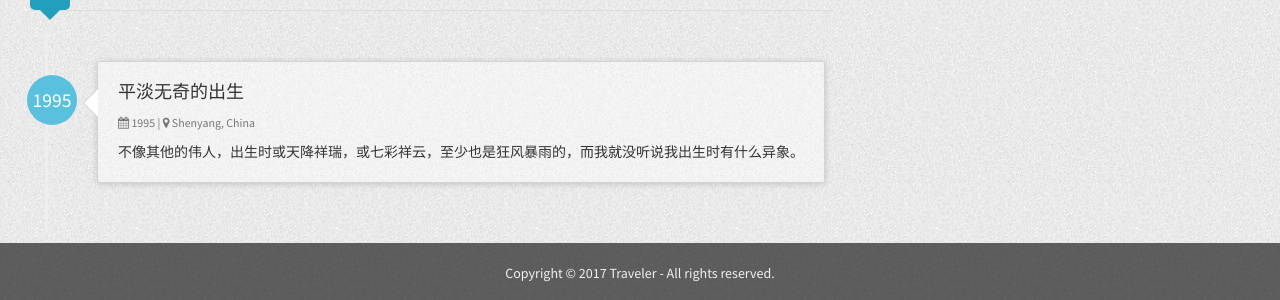
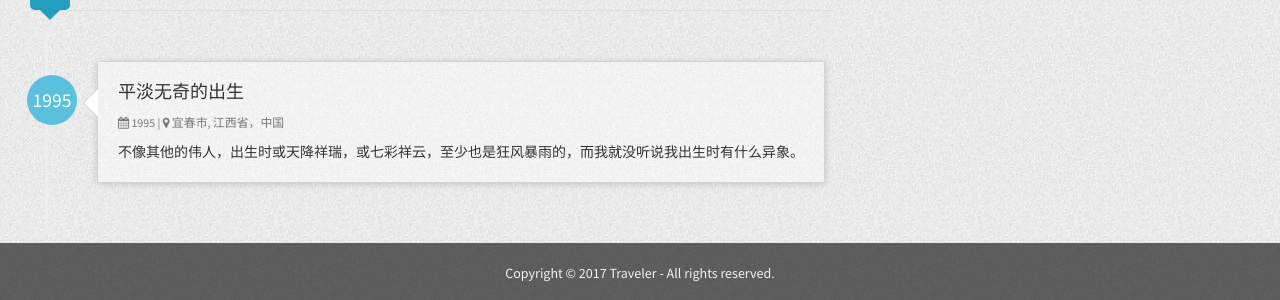
Before and after one commit to cofire2/cofire2.github.io, a Jekyll site: the page built from index.html, in a window 1280 px wide. Shown: the part 1122-1422 px from the top of the page. Built offline with Jekyll 4.4.1, drawn with Linux system fonts in a browser that asks for light colours; nearby versions of some CDN libraries.

Commit message:
Update _config.yml

```diff
--- a/_config.yml
+++ b/_config.yml
@@ -51,7 +51,7 @@ author:
   educationHistory:
     - education1:
       organization: 平淡无奇的出生
-      location: Shenyang, China
+      location: 宜春市, 江西省，中国
       degree: Bachelor
       major: Software Engineering
       started: 1995
```
